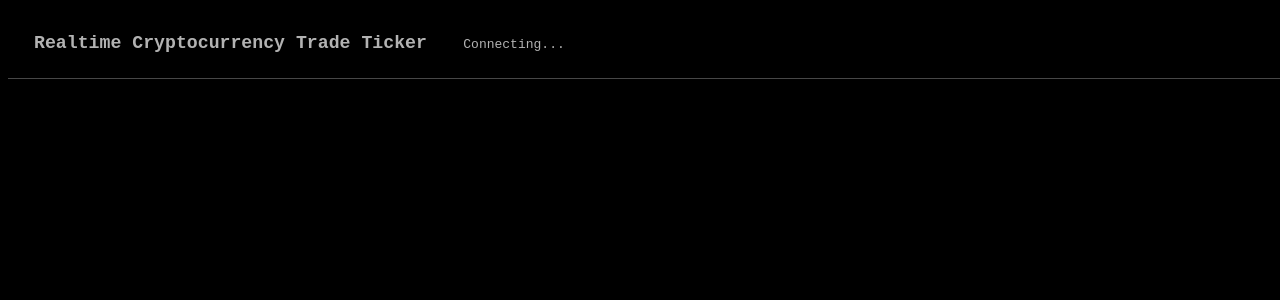
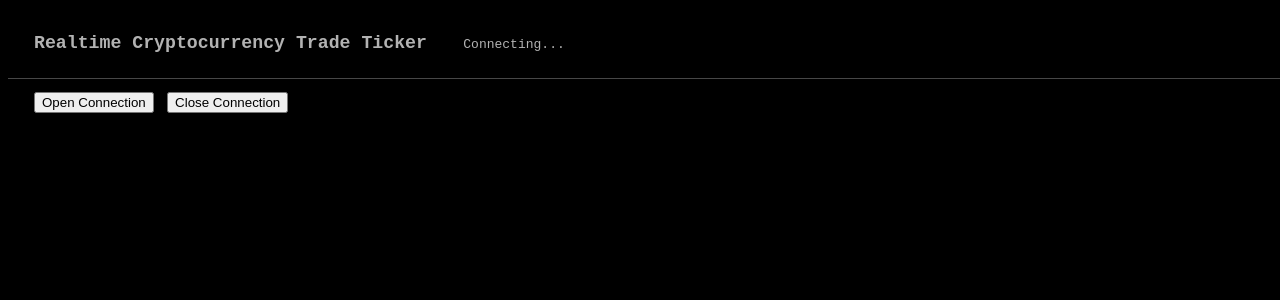
Before and after one commit to m-hatch/Cryptocurrency-Trade-Ticker, a React app: page / in a window 1280 px wide. Shown: the top 300 px of the page. Built offline with nearby package versions, Linux system fonts and the light colour scheme; no server answers; the HTML template or start-up script is replaced by a standard one.

Commit message:
add Connection component

```diff
--- a/src/components/App.jsx
+++ b/src/components/App.jsx
@@ -1,17 +1,24 @@
 import React from 'react';
 import Header from './Header';
+import Connection from './Connection';
 
 export default class App extends React.Component {
 
   constructor() {
     super();
     this.socket;
+
+    // initialize state
     this.state = {
       socketStatus: 'Connecting...',
       isConnected: null
     };
+
+    // bind methods
     this.createWebSocket = this.createWebSocket.bind(this);
     this.onOpen = this.onOpen.bind(this);
+    this.onClose = this.onClose.bind(this);
+    this.handleClick = this.handleClick.bind(this);
   }
 
   componentDidMount() {
@@ -41,11 +48,24 @@ export default class App extends React.Component {
   }
 
   onClose(event) {
-    console.log('Disconnected from WebSocket.');
+    this.setState({
+      socketStatus: 'Disconnected from WebSocket.',
+      isConnected: false
+    });
   }
 
   onError(error) {
     console.log('WebSocket Error: ' + error);
+  }
+
+  handleClick(event) {
+    const btn = event.target.id;
+
+    if (btn === 'open')
+      this.createWebSocket();
+
+    if (btn === 'close')
+      this.socket.close();
   }
 
   render() {
@@ -55,6 +75,8 @@ export default class App extends React.Component {
         <Header status={ this.state.socketStatus }
           connected={ this.state.isConnected } />
 
+        <Connection handleClick={ this.handleClick } />
+
       </div>
     );
   }
--- /dev/null
+++ b/src/components/Connection.jsx
@@ -0,0 +1,23 @@
+import React from 'react';
+
+/*
+ * @prop: handleClick {function}
+ */
+export default (props) => {
+
+  return (
+    <div className="connection">
+
+      <button type="button" id="open" className="connection__btn"
+        onClick={ props.handleClick }>
+        Open Connection
+      </button>
+
+      <button type="button" id="close" className="connection__btn"
+        onClick={ props.handleClick }>
+        Close Connection
+      </button>
+
+    </div>
+  );
+}
--- a/src/styles/main.scss
+++ b/src/styles/main.scss
@@ -1,3 +1,4 @@
 @import './scss/colors.scss';
 @import './scss/app.scss';
 @import './scss/header.scss';
+@import './scss/connection.scss';
--- /dev/null
+++ b/src/styles/scss/_connection.scss
@@ -0,0 +1,7 @@
+.connection {
+  padding: 1em 26px;;
+
+  &__btn {
+    margin-right: 1em;
+  }
+}
```
